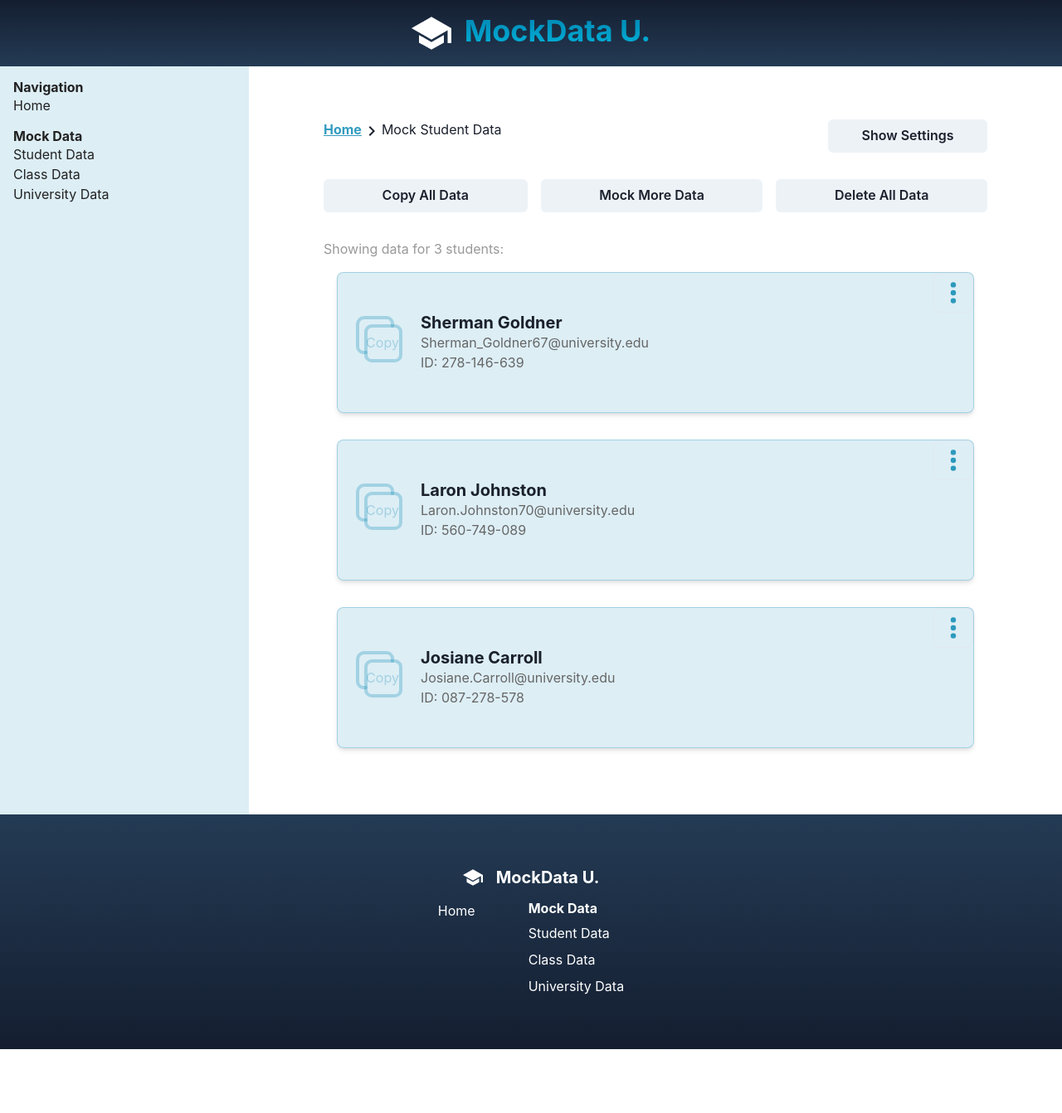
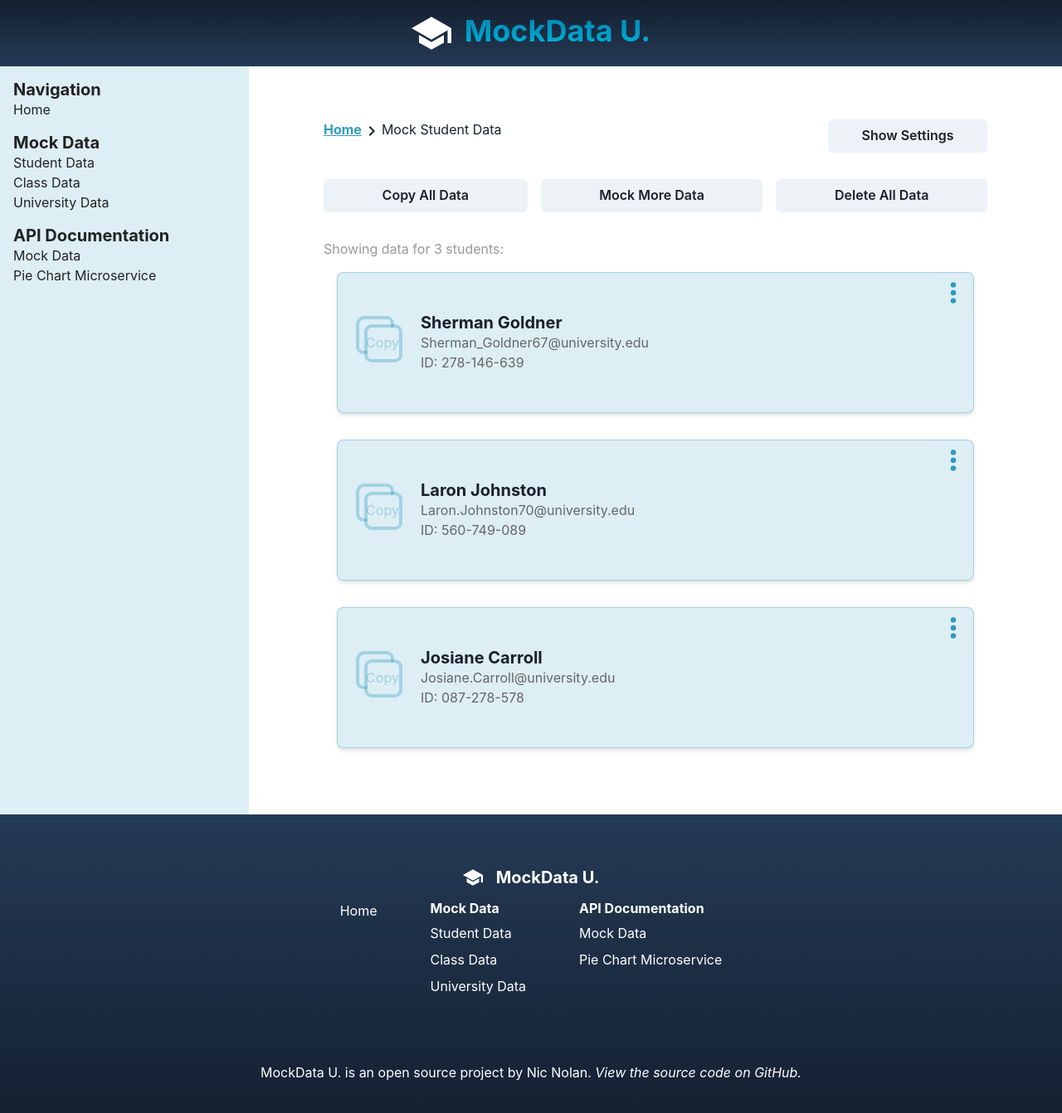
Before and after one commit to NicNol/mockdata-u, a Next.js app: page /mock-student in a window 1280 px wide. Shown: the top 1342 px of the page at 83% size. Before the commit the page ends 1265 px from the top, so only its background shows below. Built offline with nearby package versions, Linux system fonts and the light colour scheme.

Commit message:
add navigation links to API readmes

```diff
--- a/components/Footer.jsx
+++ b/components/Footer.jsx
@@ -1,5 +1,5 @@
 import React from "react";
-import { Flex, Heading, Icon, Link, Stack } from "@chakra-ui/react";
+import { Flex, Heading, Icon, Link, Stack, Text } from "@chakra-ui/react";
 import { IoSchoolSharp } from "react-icons/io5";
 import { default as NextLink } from "next/link";
 
@@ -9,7 +9,7 @@ export default function Footer() {
             bg={"#000"}
             w={"100%"}
             bgGradient={"linear-gradient(to top, #141e30, #243b55)"}
-            py={16}
+            pt={16}
             alignItems={"center"}
             flexDirection={"column"}
             gap={4}
@@ -40,7 +40,35 @@ export default function Footer() {
                         <Link>University Data</Link>
                     </NextLink>
                 </Stack>
+                <Stack color={"white"}>
+                    <Heading size={"sm"}>API Documentation</Heading>
+                    <NextLink
+                        href={"https://github.com/NicNol/mockdata-u#api-calls"}
+                        passHref
+                    >
+                        <Link isExternal>Mock Data</Link>
+                    </NextLink>
+                    <NextLink
+                        href={
+                            "https://github.com/NicNol/mockdata-u/tree/main/pages/api/pie-chart#api-calls"
+                        }
+                        passHref
+                    >
+                        <Link isExternal>Pie Chart Microservice</Link>
+                    </NextLink>
+                </Stack>
             </Flex>
+            <Text color={"white"} size={"xs"} my={16}>
+                MockData U. is an open source project by Nic Nolan.{" "}
+                <NextLink
+                    href={"https://github.com/NicNol/mockdata-u"}
+                    passHref
+                >
+                    <Link isExternal fontStyle={"italic"}>
+                        View the source code on GitHub.
+                    </Link>
+                </NextLink>
+            </Text>
         </Flex>
     );
 }
--- a/components/HamburgerMenu.jsx
+++ b/components/HamburgerMenu.jsx
@@ -58,6 +58,26 @@ export default function HamburgerMenu() {
                                 <NextLink passHref href={"/mock-university"}>
                                     <Link>Mock University Data</Link>
                                 </NextLink>
+                                <NextLink
+                                    href={
+                                        "https://github.com/NicNol/mockdata-u#api-calls"
+                                    }
+                                    passHref
+                                >
+                                    <Link isExternal>
+                                        Mock Data API Documentation
+                                    </Link>
+                                </NextLink>
+                                <NextLink
+                                    href={
+                                        "https://github.com/NicNol/mockdata-u/tree/main/pages/api/pie-chart#api-calls"
+                                    }
+                                    passHref
+                                >
+                                    <Link isExternal>
+                                        Pie Chart Microservice API Documentation
+                                    </Link>
+                                </NextLink>
                             </Stack>
                         </Collapse>
                     </Flex>
--- a/components/Sidebar.jsx
+++ b/components/Sidebar.jsx
@@ -16,13 +16,13 @@ export default function Sidebar({ children }) {
             color={"#222"}
         >
             <Flex direction={"column"}>
-                <Heading size={"sm"}>Navigation</Heading>
+                <Heading size={"md"}>Navigation</Heading>
                 <NextLink href={"/"} passHref>
                     <Link>Home</Link>
                 </NextLink>
             </Flex>
             <Flex direction={"column"}>
-                <Heading size={"sm"}>Mock Data</Heading>
+                <Heading size={"md"}>Mock Data</Heading>
                 <NextLink href={"/mock-student"} passHref>
                     <Link>Student Data</Link>
                 </NextLink>
@@ -33,6 +33,23 @@ export default function Sidebar({ children }) {
                     <Link>University Data</Link>
                 </NextLink>
             </Flex>
+            <Flex direction={"column"}>
+                <Heading size={"md"}>API Documentation</Heading>
+                <NextLink
+                    href={"https://github.com/NicNol/mockdata-u#api-calls"}
+                    passHref
+                >
+                    <Link isExternal>Mock Data</Link>
+                </NextLink>
+                <NextLink
+                    href={
+                        "https://github.com/NicNol/mockdata-u/tree/main/pages/api/pie-chart#api-calls"
+                    }
+                    passHref
+                >
+                    <Link isExternal>Pie Chart Microservice</Link>
+                </NextLink>
+            </Flex>
             {children}
         </Flex>
     );
```
